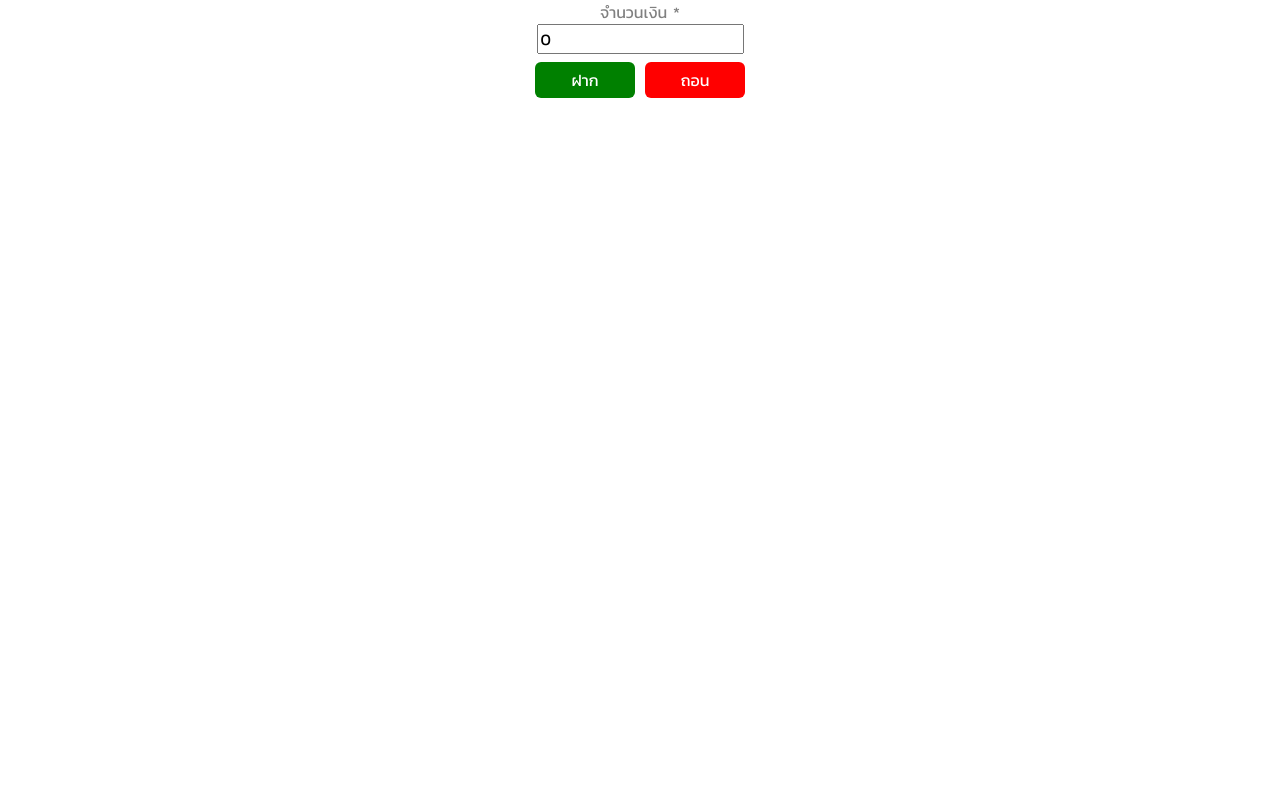
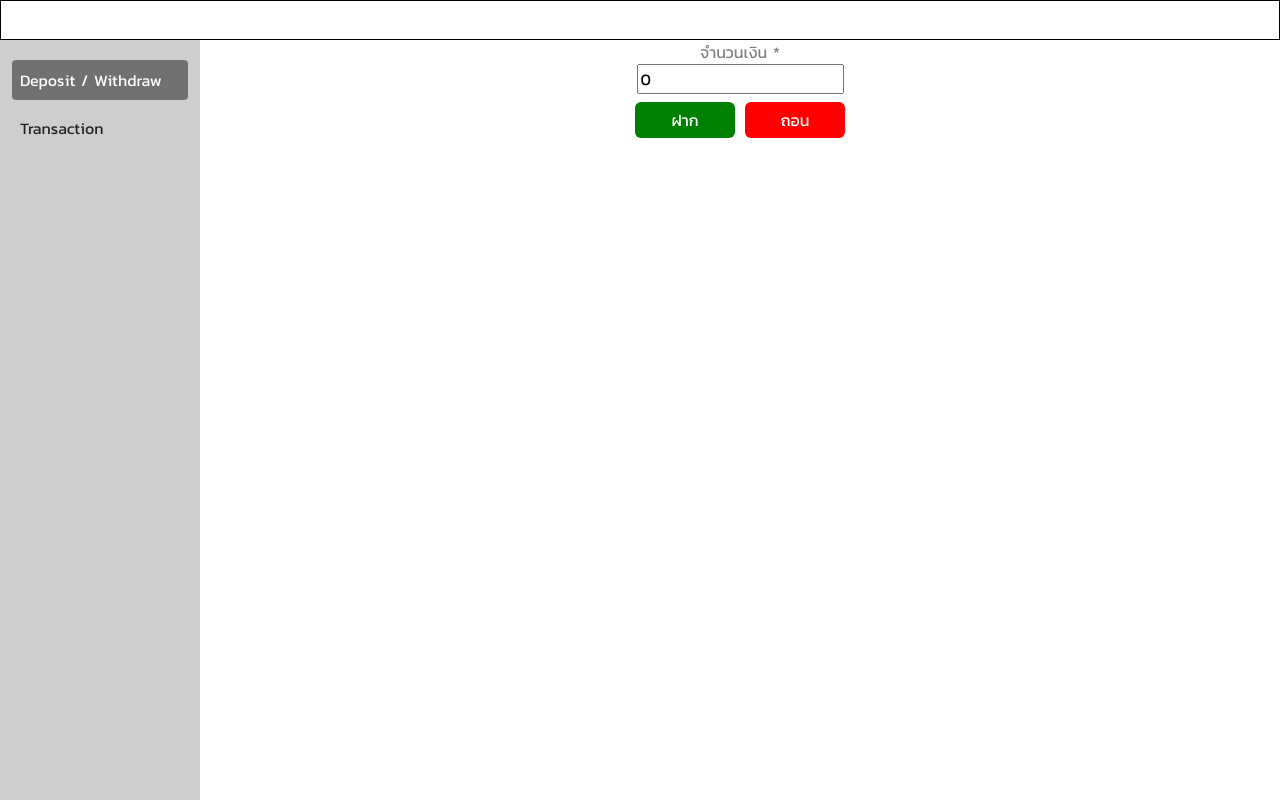
Before and after one commit to OilWananya/Test, a Vue app: page /financial in a window 1280 px wide. Built offline with nearby package versions, Linux system fonts and the light colour scheme; what vue-cookies, vue-moment would draw is missing.

Commit message:
add header, navbar

```diff
--- /dev/null
+++ b/src/components/Header.vue
@@ -0,0 +1,58 @@
+<template>
+  <div class="header">
+    <div class="hamburger" v-show="screenWidth < 380" @click="onHamburgerClick">
+      <div class="hamburger-item"></div>
+      <div class="hamburger-item"></div>
+      <div class="hamburger-item"></div>
+    </div>
+  </div>
+</template>
+<script>
+export default {
+  name: 'Header',
+  data(){
+    return {
+
+    }
+  },
+  computed: {
+    screenWidth() {
+      return window.innerWidth
+    }
+  },
+  methods: {
+    onHamburgerClick() {
+      console.log(this.$store)
+    }
+  }
+
+
+}
+</script>
+<style lang="css" scoped>
+@media screen and (max-width: 380px) {
+  .c-wrapper {
+    margin-left: 0;
+  }
+}
+.header{
+  position:fixed;
+  z-index: 1;
+  top:0;
+  width: 100vw;
+  height: 40px;
+  border: 1px solid black;
+  background-color: white;
+}
+.hamburger {
+  width: 24px;
+  height: 24px;
+  padding: 10px 0 0 10px;
+}
+.hamburger-item {
+  background-color: black;
+  width: 18px;
+  height: 2px;
+  margin: 2px ;
+}
+</style>
--- a/src/components/Login/LoginPanel.vue
+++ b/src/components/Login/LoginPanel.vue
@@ -93,7 +93,7 @@ export default {
             if (this.$v.form.$error) return;
             this.$cookies.set("setLoginTestClickNext", true);
             this.$cookies.set("emailTestClickNext",this.form.email);
-            window.location.href = "/Financial";
+            window.location.href = "/financial";
         },
         handleSubmit(){
             this.$v.form.$touch();
--- /dev/null
+++ b/src/components/NavBar.vue
@@ -0,0 +1,69 @@
+<template>
+  <nav class="navbar-container">
+
+    <div class="nav-item" v-for="(menu, index) in menus">
+      <div class="menu-item" @click="onMenuClick(menu.to)" :class="{ active: isMenuActive(menu.to) }">
+        {{ menu.name }}
+      </div>
+
+    </div>
+
+  </nav>
+</template>
+<script>
+import menuConstant from '../containers/_nav'
+export default {
+  name: "TheSidebar",
+  data() {
+    return {
+      menus: menuConstant[0]._children,
+      currentMenu: ''
+    }
+  },
+  computed: {
+  },
+  methods: {
+    isMenuActive(menuUrl) {
+      if(this.$route.fullPath.includes(menuUrl))
+      return true
+      else return false
+    },
+    onMenuClick(menuUrl) {
+      this.$router.push(menuUrl)
+    }
+  },
+  mounted() {
+  }
+}
+
+</script>
+<style lang="css" scoped>
+@media screen and (max-width: 380px) {
+  .c-wrapper {
+    margin-left: 0;
+  }
+}
+.navbar-container {
+  position: fixed;
+  background-color: #00000031;
+  z-index: 2;
+  top: 0;
+  left: 0;
+  width: 200px;
+  padding: 12px;
+  height: 100vh;
+  margin:40px 0 0 0;
+}
+
+.menu-item {
+  margin: 8px 0;
+  border-radius: 4px;
+  padding: 8px;
+  cursor: pointer;
+}
+
+.menu-item.active {
+  background: #00000073;
+  color: white;
+}
+</style>
--- a/src/containers/TheContainer.vue
+++ b/src/containers/TheContainer.vue
@@ -1,13 +1,13 @@
 <template>
   <div class="c-app">
     <!-- <TheSidebar /> -->
+    <Header></Header>
     <div class="c-wrapper">
-      <div class="c-body">
+      <NavBar v-if="!isScreenMobile"></NavBar>
+      <div class="c-body" :class="{ 'mobile': isScreenMobile }">
         <main class="c-main">
-          <b-container
-            fluid
-            :class="[$route.name === 'FinancialPage' ? 'FinancialPage' : '' ]"
-          >
+
+          <b-container fluid :class="[$route.name === 'FinancialPage' ? 'FinancialPage' : '']">
             <transition name="fade">
               <router-view></router-view>
             </transition>
@@ -20,25 +20,45 @@
 
 <script>
 import TheSidebar from "./TheSidebar";
-
+import NavBar from '../components/NavBar.vue'
+import Header from '../components/Header.vue'
 export default {
   name: "TheContainer",
   components: {
-    TheSidebar
+    TheSidebar,
+    NavBar,
+    Header,
   },
+  computed: {
+    screenWidth() {
+      return window.innerWidth
+    },
+    isScreenMobile() {
+      return this.screenWidth < 380
+    }
+  }
 };
 </script>
 
 <style scoped>
+.c-body {
+  margin: 40px 0 0 200px;
+}
+.c-body.mobile {
+  margin: 40px 0 0 0;
+}
+
 .fade-enter-active,
 .fade-leave-active {
   transition: opacity 0.3s;
 }
+
 .fade-enter,
 .fade-leave-to {
   opacity: 0;
 }
-.report_customer_detail{
+
+.report_customer_detail {
   padding-right: 15px;
 }
 </style>
```
Also changed, not shown: 1 other file (tests, documents, lock files or other folders).
